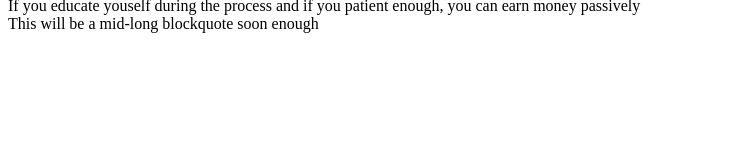
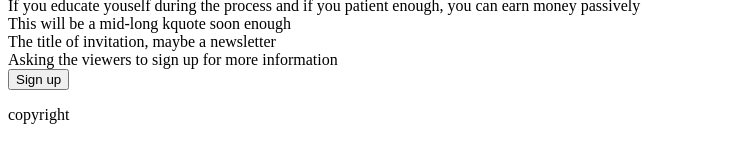
Before and after one commit to tamlaz/landing-page, a plain HTML site: page index.html in a window 1280 px wide. Shown: the part 330-492 px from the top of the page, without its empty margins (0-747 px from the left). Drawn offline with Linux system fonts and the light colour scheme.

Commit message:
Complete all sections of index.html

```diff
--- a/index.html
+++ b/index.html
@@ -44,9 +44,21 @@
             <div>If you educate youself during the process and if you patient enough, you can earn money passively</div>
         </div>
     </div>
+
+    <!--This following section could be a blockquote in the future-->
+
     <div class="quote">
-        <div>This will be a mid-long blockquote soon enough</div>
+        <div>This will be a mid-long kquote soon enough</div>
+    </div>
 
+    <div class="invitation">
+        <div>The title of invitation, maybe a newsletter</div>
+        <div>Asking the viewers to sign up for more information</div>
+        <button>Sign up</button>
+    </div>
+
+    <div class="footer">
+        <p>copyright</p>
     </div>
 
 </body>
```
